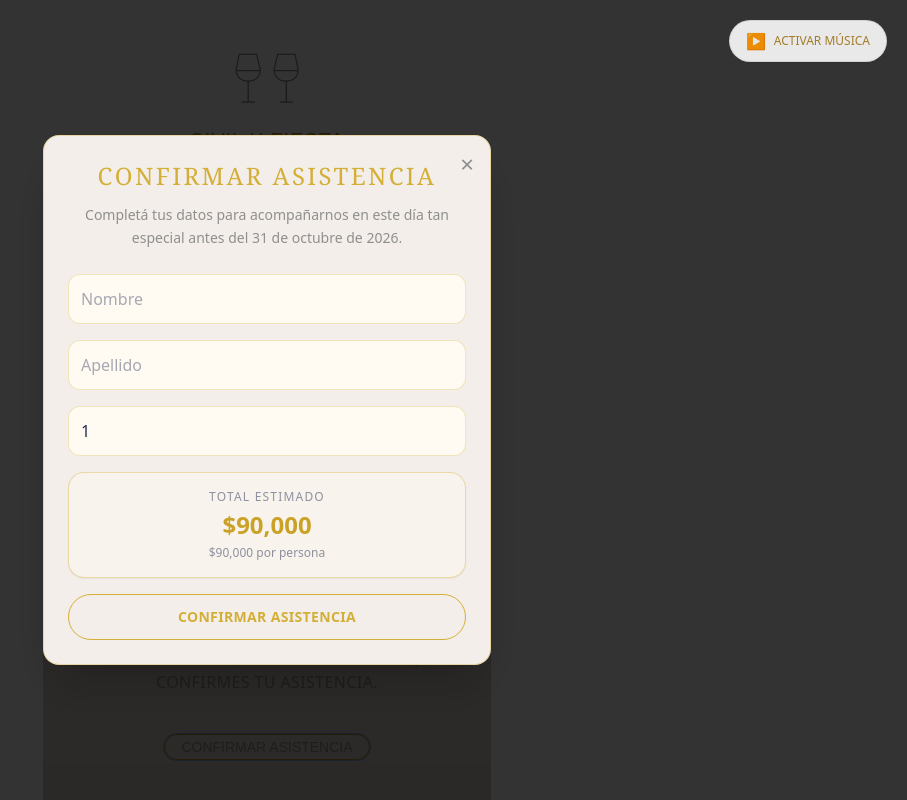
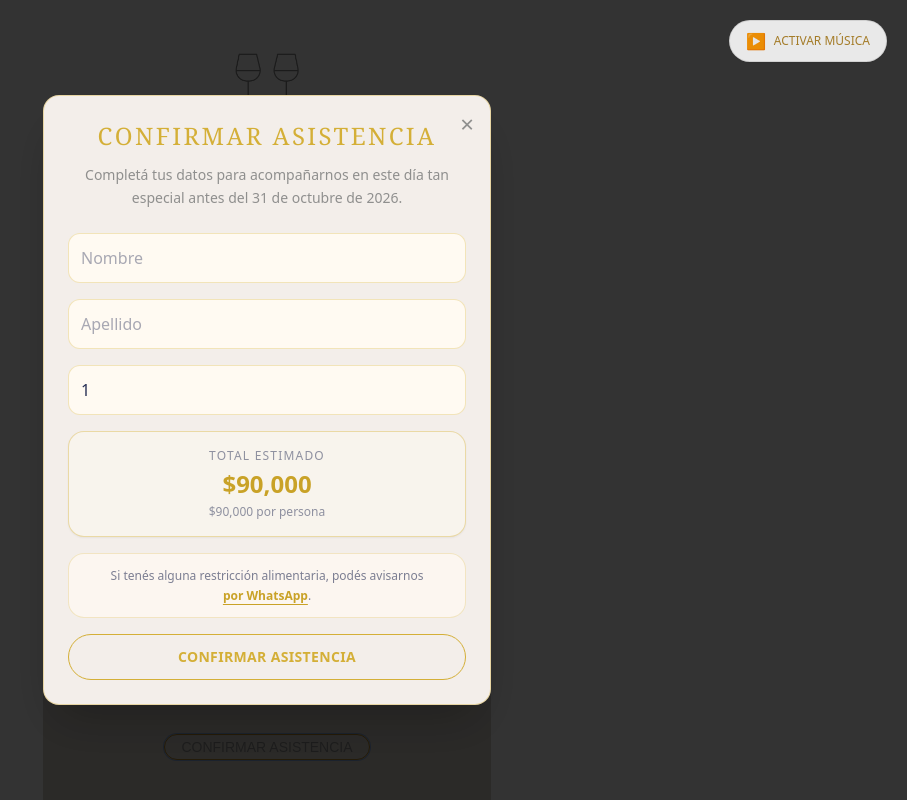
Before and after one commit to facus027/invitacion_Emi-Nico, a React (Vite) app: page / in a window 1280 px wide. Both pictures are taken after a click on the button "CONFIRMAR ASISTENCIA". Shown: the part 2046-2846 px from the top of the page, without its empty margins (373-1280 px from the left). Built offline with nearby package versions, Linux system fonts and the light colour scheme; a web font is replaced by a local one.

Commit message:
add botom whatsapp

```diff
--- a/src/features/rsvp/components/RsvpForm.tsx
+++ b/src/features/rsvp/components/RsvpForm.tsx
@@ -15,6 +15,9 @@ export const RsvpForm = () => {
   const [total, setTotal] = useState(0)
   const [guestSummary, setGuestSummary] = useState<RsvpFormData | null>(null)
   const [isSubmitting, setIsSubmitting] = useState(false)
+
+  const dietaryRestrictionWhatsappUrl =
+  "https://wa.me/5492612075791?text=Hola%2C%20tengo%20una%20restricci%C3%B3n%20alimentaria%20para%20informar.%20Mi%20nombre%20es%3A"
 
   const {
     register,
@@ -161,6 +164,21 @@ export const RsvpForm = () => {
   </p>
 </div>
 
+<div className="rounded-2xl border border-[#d4af37]/25 bg-[#fffaf2]/70 px-4 py-3 text-center">
+  <p className="text-xs leading-relaxed text-[#262e54]/60">
+    Si tenés alguna restricción alimentaria, podés avisarnos{" "}<br/>
+    <a
+      href={dietaryRestrictionWhatsappUrl}
+      target="_blank"
+      rel="noopener noreferrer"
+      className="font-semibold text-[#c9a227] underline underline-offset-4 transition hover:text-[#262e54]"
+    >
+      por WhatsApp
+    </a>
+    .
+  </p>
+</div>
+
       <button
         type="submit"
         disabled={isSubmitting}
```
